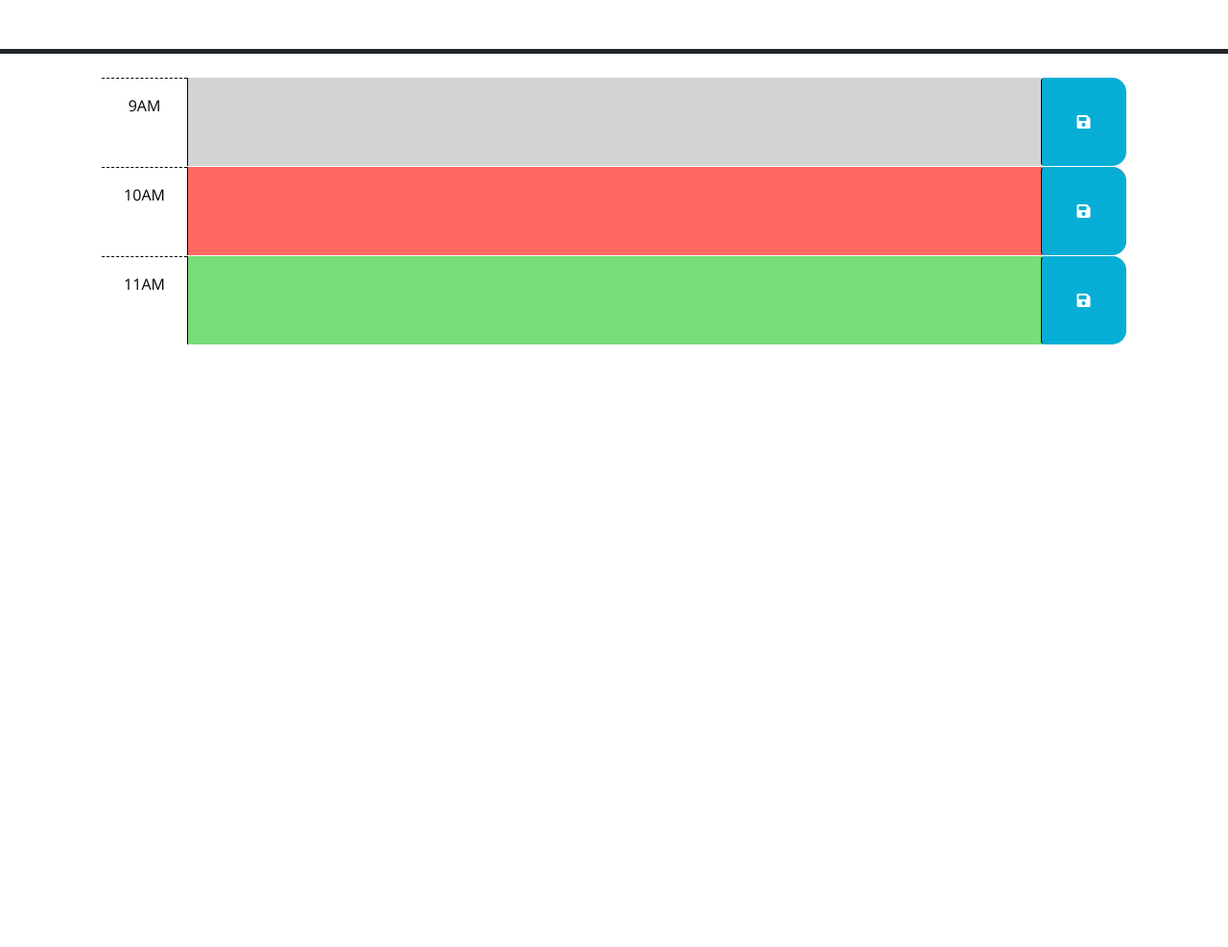
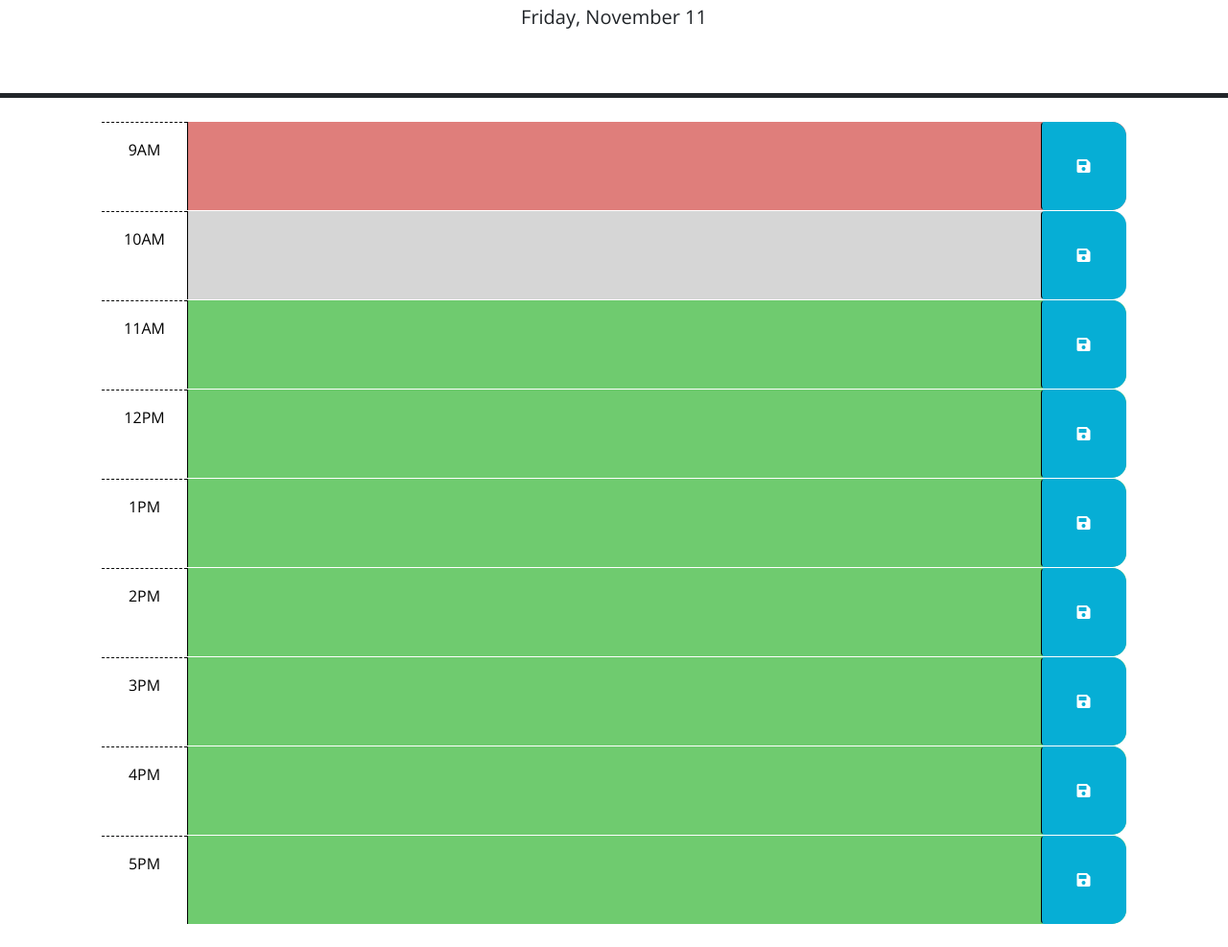
Before and after one commit to yerimechoi/WorkDay-Scheduler_C5, a plain HTML site: page index.html in a window 1280 px wide. Shown: the part 176-1163 px from the top of the page at 96% size. Before the commit the page ends 800 px from the top, so only its background shows below. Drawn offline with nearby package versions, Linux system fonts and the light colour scheme; files that its build step writes are made by us from their sources.

Commit message:
Added current date and changed colors to my liking

```diff
--- a/Develop/script.js
+++ b/Develop/script.js
@@ -8,7 +8,17 @@ $(function () {
   // function? How can DOM traversal be used to get the "hour-x" id of the
   // time-block containing the button that was clicked? How might the id be
   // useful when saving the description in local storage?
-  //
+  var scheduleEl = localStorage.getItem("work");
+
+  $(".saveBtn").click(function(event){
+    event.preventDefault();
+    $(".container-lg").text = "";
+    localStorage.setItem("work", $(".container-lg"));
+    console.log(scheduleEl);
+  });
+
+
+
   // TODO: Add code to apply the past, present, or future class to each time
   // block by comparing the id to the current hour. HINTS: How can the id
   // attribute of each time-block be used to conditionally add or remove the
@@ -20,4 +30,7 @@ $(function () {
   // attribute of each time-block be used to do this?
   //
   // TODO: Add code to display the current date in the header of the page.
+  var currentDate = dayjs().format("dddd, MMMM DD")
+  $("#currentDay").text(currentDate);
+
 });
--- a/Develop/style.css
+++ b/Develop/style.css
@@ -31,17 +31,17 @@ textarea {
 }
 
 .past {
-  background-color: #d3d3d3;
+  background-color: #df7e7b;
   color: white;
 }
 
 .present {
-  background-color: #ff6961;
+  background-color: #d6d6d6;
   color: white;
 }
 
 .future {
-  background-color: #77dd77;
+  background-color: #6fcb6f;
   color: white;
 }
 
--- a/index.html
+++ b/index.html
@@ -9,7 +9,7 @@
   <link rel="stylesheet" href="https://use.fontawesome.com/releases/v5.8.1/css/all.css"
     integrity="sha384-50oBUHEmvpQ+1lW4y57PTFmhCaXp0ML5d60M1M7uH2+nqUivzIebhndOJK28anvf" crossorigin="anonymous" />
   <link href="https://fonts.googleapis.com/css?family=Open+Sans&display=swap" rel="stylesheet" />
-  <link rel="stylesheet" href="style.css" />
+  <link rel="stylesheet" href="./Develop/style.css" />
   <title>Work Day Scheduler</title>
 </head>
 
@@ -19,6 +19,7 @@
     <p class="lead">A simple calendar app for scheduling your work day</p>
     <p id="currentDay" class="lead"></p>
   </header>
+
   <div class="container-lg px-5">
     <!-- Use class for "past", "present", and "future" to apply styles to the
         time-block divs accordingly. The javascript will need to do this by
@@ -57,11 +58,61 @@
       </button>
     </div>
 
+    <div id="hour-12" class="row time-block future">
+      <div class="col-2 col-md-1 hour text-center py-3">12PM</div>
+      <textarea class="col-8 col-md-10 description" rows="3"> </textarea>
+      <button class="btn saveBtn col-2 col-md-1" aria-label="save">
+        <i class="fas fa-save" aria-hidden="true"></i>
+      </button>
+    </div>
+
+    <div id="hour-13" class="row time-block future">
+      <div class="col-2 col-md-1 hour text-center py-3">1PM</div>
+      <textarea class="col-8 col-md-10 description" rows="3"> </textarea>
+      <button class="btn saveBtn col-2 col-md-1" aria-label="save">
+        <i class="fas fa-save" aria-hidden="true"></i>
+      </button>
+    </div>
+
+    <div id="hour-14" class="row time-block future">
+      <div class="col-2 col-md-1 hour text-center py-3">2PM</div>
+      <textarea class="col-8 col-md-10 description" rows="3"> </textarea>
+      <button class="btn saveBtn col-2 col-md-1" aria-label="save">
+        <i class="fas fa-save" aria-hidden="true"></i>
+      </button>
+    </div>
+
+    <div id="hour-15" class="row time-block future">
+      <div class="col-2 col-md-1 hour text-center py-3">3PM</div>
+      <textarea class="col-8 col-md-10 description" rows="3"> </textarea>
+      <button class="btn saveBtn col-2 col-md-1" aria-label="save">
+        <i class="fas fa-save" aria-hidden="true"></i>
+      </button>
+    </div>
+
+    <div id="hour-16" class="row time-block future">
+      <div class="col-2 col-md-1 hour text-center py-3">4PM</div>
+      <textarea class="col-8 col-md-10 description" rows="3"> </textarea>
+      <button class="btn saveBtn col-2 col-md-1" aria-label="save">
+        <i class="fas fa-save" aria-hidden="true"></i>
+      </button>
+    </div>
+
+    <div id="hour-17" class="row time-block future">
+      <div class="col-2 col-md-1 hour text-center py-3">5PM</div>
+      <textarea class="col-8 col-md-10 description" rows="3"> </textarea>
+      <button class="btn saveBtn col-2 col-md-1" aria-label="save">
+        <i class="fas fa-save" aria-hidden="true"></i>
+      </button>
+    </div>
+
+    <br />
+
     <script src="https://code.jquery.com/jquery-3.4.1.min.js"></script>
     <script src="https://cdn.jsdelivr.net/npm/dayjs@1.11.3/dayjs.min.js"
       integrity="sha256-iu/zLUB+QgISXBLCW/mcDi/rnf4m4uEDO0wauy76x7U=" crossorigin="anonymous"></script>
 
-    <script src="script.js"></script>
+    <script src="./Develop/script.js"></script>
 </body>
 
 </html>
```
Also changed, not shown: 1 other file.
